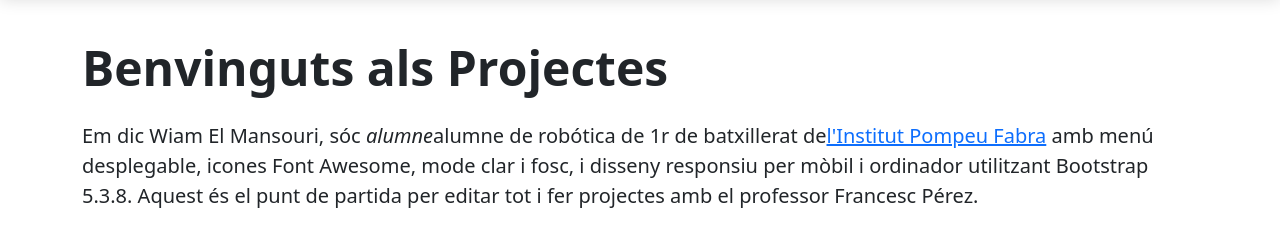
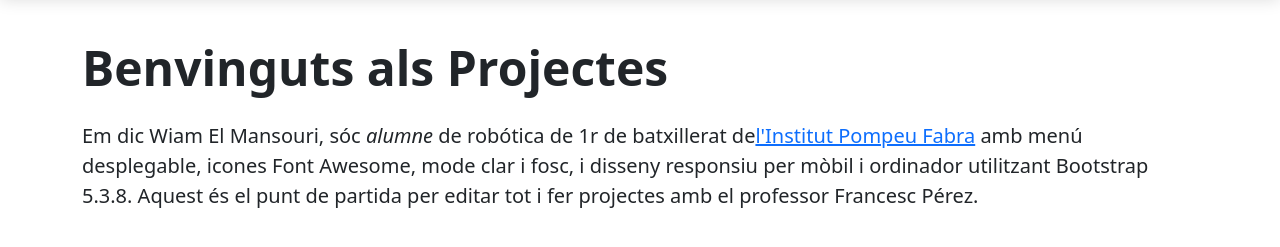
Before and after one commit to elmansowiamo09/elmansowiamo09.github.io, a plain HTML site: page index.html in a window 1280 px wide. Shown: the part 85-332 px from the top of the page. Drawn offline with nearby package versions, Linux system fonts and the light colour scheme.

Commit message:
Update index.html

```diff
--- a/index.html
+++ b/index.html
@@ -108,7 +108,7 @@
   <!-- Contingut -->
   <main class="container py-5">
     <h1 class="display-5 fw-bold mb-4">Benvinguts als Projectes</h1>
-    <p class="lead">Em dic Wiam El Mansouri, sóc <i>alumne</i>alumne de <b>robótica</b> de 1r
+    <p class="lead">Em dic Wiam El Mansouri, sóc <i>alumne</i> de <b>robótica</b> de 1r
       de batxillerat de<a href="https://agora.xtec.cat/ies-pompeu-fabra-martorell/">l'Institut Pompeu Fabra</a>
       amb menú desplegable, icones Font Awesome, mode clar i fosc, i disseny responsiu per mòbil i ordinador utilitzant Bootstrap 5.3.8. Aquest és el punt de partida per editar tot i fer projectes amb el professor Francesc Pérez.</p>
   </main>
```
